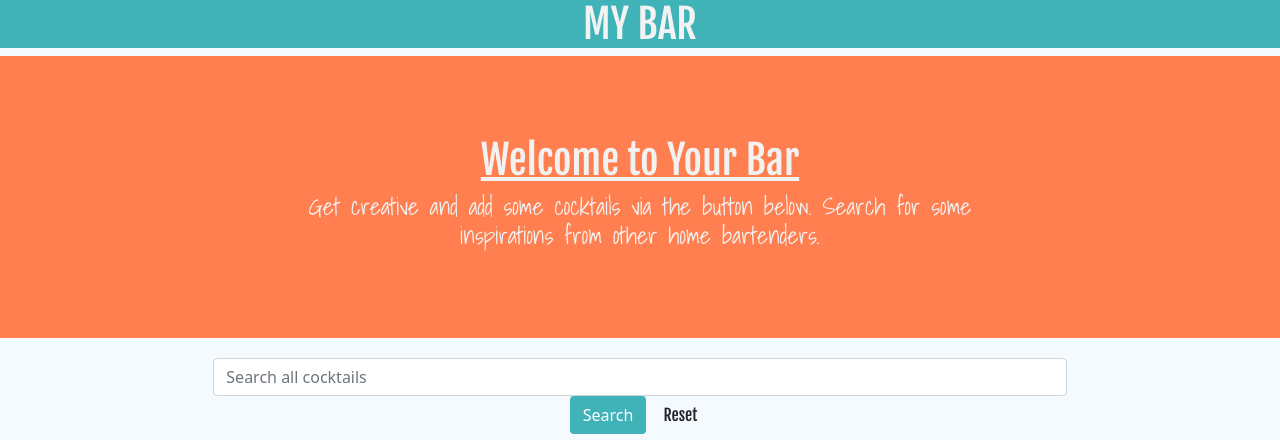
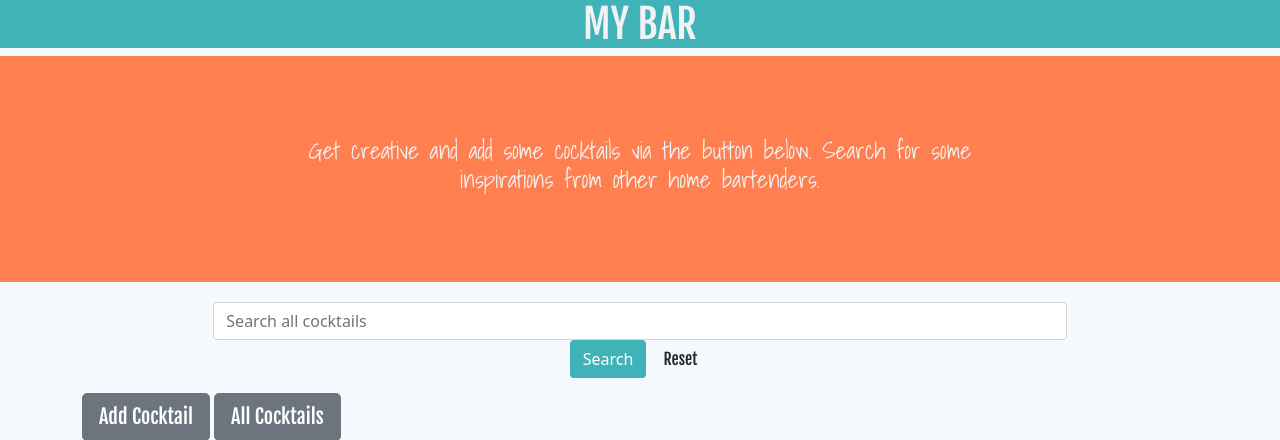
Before and after one commit to KJLuton/cocktails_at_home, a Flask app: page /mybar/1 in a window 1280 px wide. Shown: the part 56-496 px from the top of the page. Run offline with Flask 2, Linux system fonts and the light colour scheme; the visitor is signed in with stand-in values (Sample User, id 1); a database or web service that is not in the repository returns one stand-in record (values such as "Sample title"); some libraries are stand-ins or nearby versions.

```diff
--- a/templates/mybar.html
+++ b/templates/mybar.html
@@ -4,7 +4,6 @@
 <div class="row featured-block mybar-block">
     <div class="col-lg-2"></div>
     <div class="col-lg-8">
-        <a href="{{ url_for('register_mybar') }}"><h2>Welcome to Your Bar</h2></a>
         <h4>Get creative and add some cocktails via the button below. Search for some inspirations from other home bartenders.</h4>
     </div>
     <div class="col-lg-2"></div>
```
Also changed, not shown: README.md.
